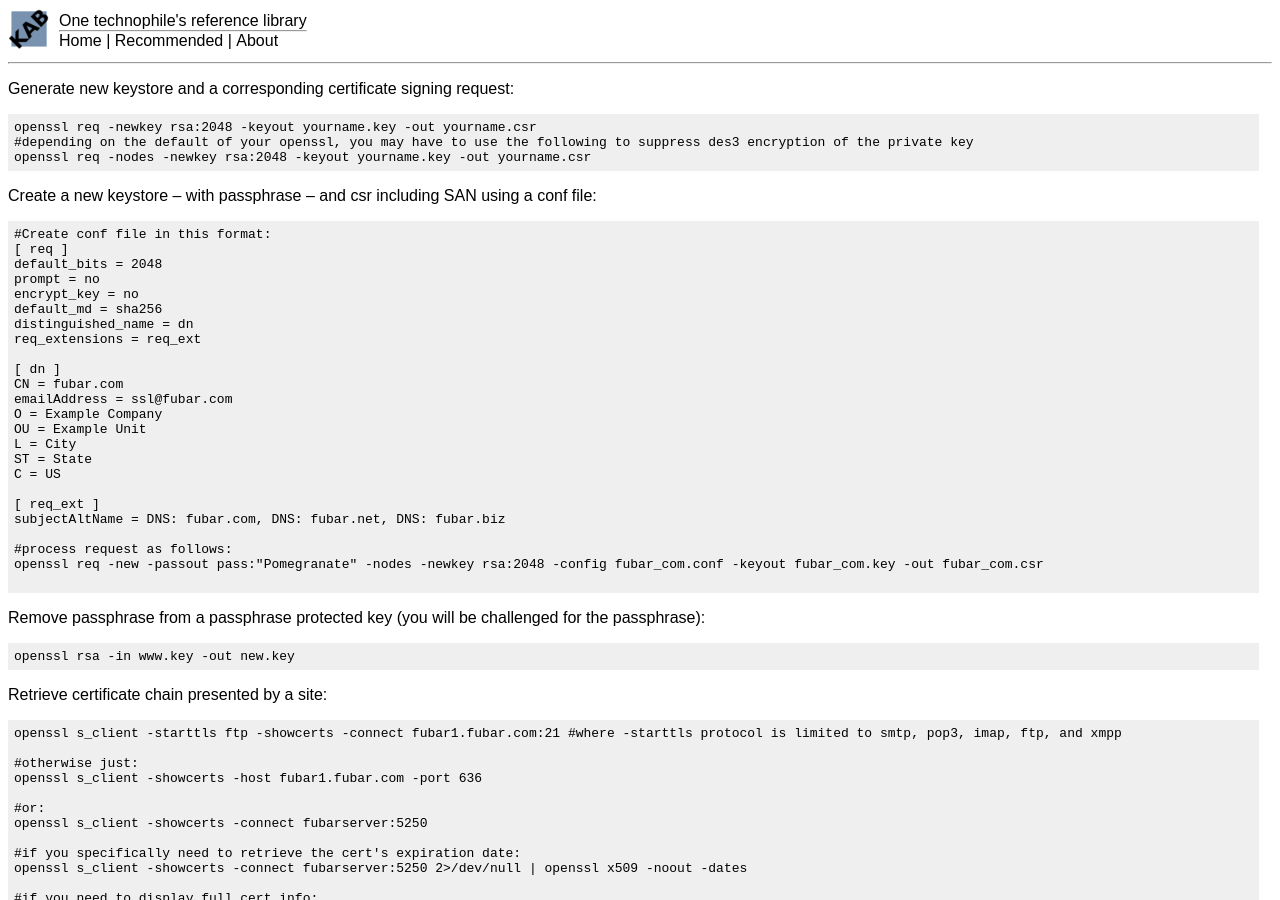
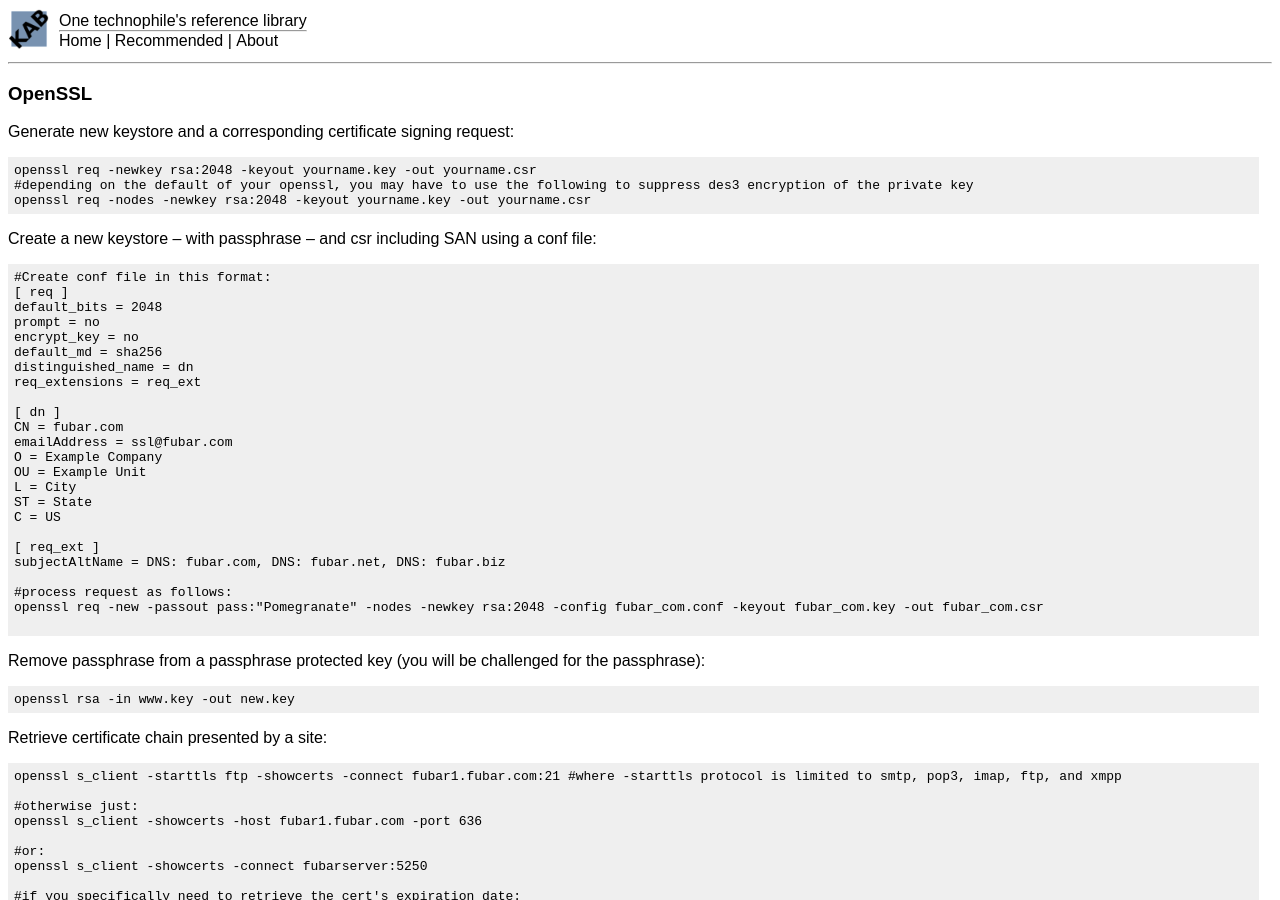
Before and after one commit to kabtech/kab, a Jekyll site: the page built from ccc/openssl.md, in a window 1280 px wide and 900 px high. Built offline with Jekyll 4.4.1, drawn with Linux system fonts in a browser that asks for light colours.

Commit message:
Update openssl.md

````diff
--- a/ccc/openssl.md
+++ b/ccc/openssl.md
@@ -3,6 +3,8 @@ layout: kab
 group: ccc
 title: OpenSSL
 ---
+
+### OpenSSL
 
 Generate new keystore and a corresponding certificate signing request:
 ```
````
